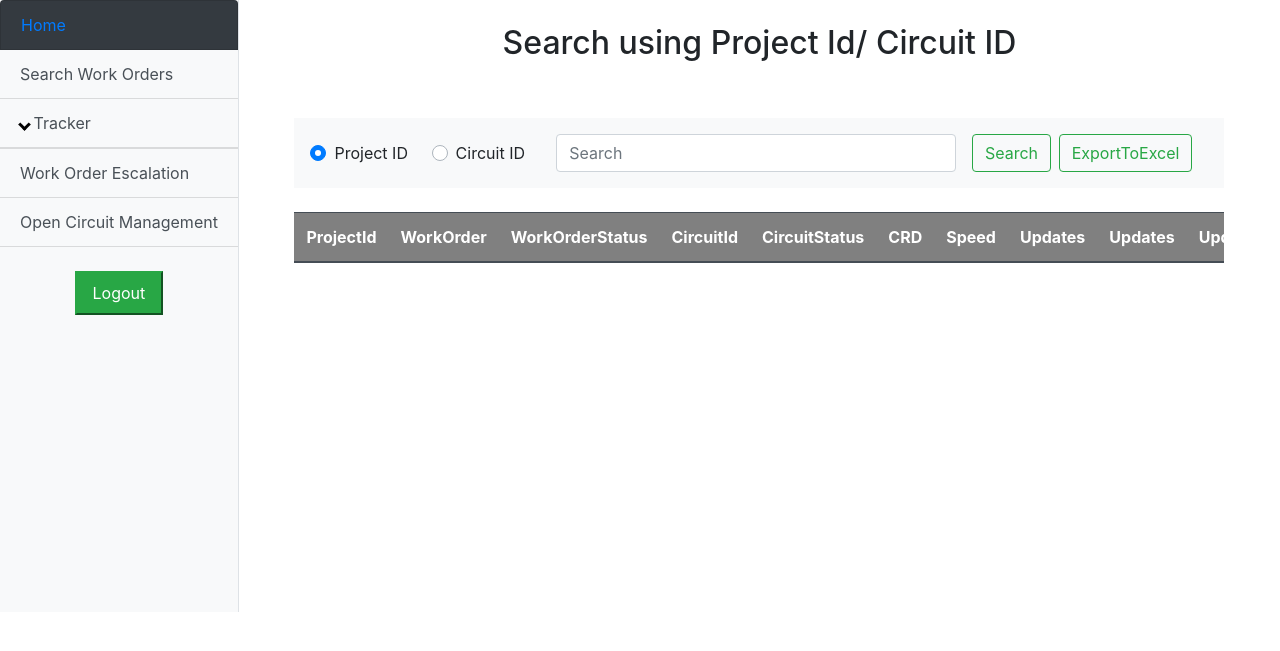
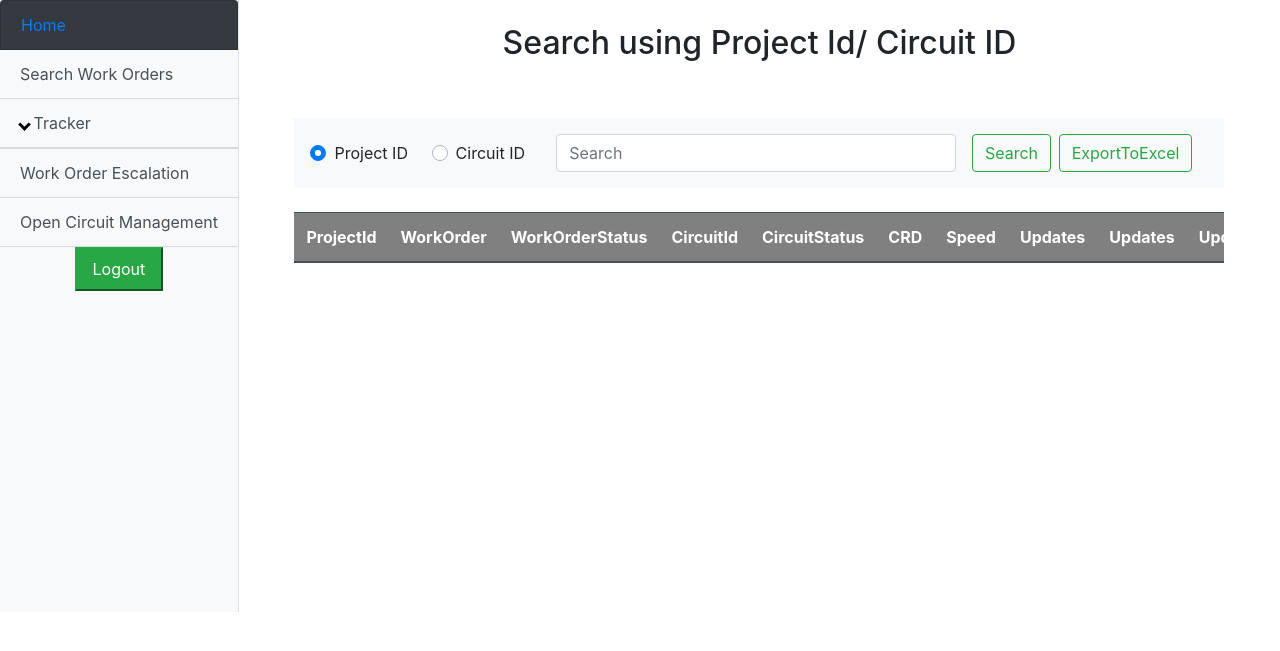
Before and after one commit to itisvivek/SOW4, a Django app: page /Home/SearchWo in a window 1280 px wide. Shown: the top 651 px of the page. Run offline with Django 3.2, Linux system fonts and the light colour scheme; lists and menus that the app fills with data are empty; parts of the project's set-up code (start-up, migrations or seed data) failed here and were passed over; some libraries are stand-ins or nearby versions.

Commit message:
Merge branch 'master' of https://github.com/itisvivek/SOW4
Latest updates

```diff
--- a/Django-master/mysite/Home/templates/Base.html
+++ b/Django-master/mysite/Home/templates/Base.html
@@ -4,7 +4,9 @@
 <head>
 
     <meta charset="utf-8">
-  <meta name="viewport" content="width=device-width, initial-scale=1, shrink-to-fit=yes">
+
+    <meta name="viewport" content="width=device-width, initial-scale=1, shrink-to-fit=no">
+
     <meta name="description" content="">
     <meta name="author" content="">
 
@@ -17,10 +19,12 @@
             display: inline-block;
             padding: 3px;
         }
+
         .down {
             transform: rotate(45deg);
             -webkit-transform: rotate(45deg);
         }
+
         {% block css%}
         {% endblock %}
     </style>
@@ -28,7 +32,8 @@
     {% block script %}
     {% endblock %}
     <!-- Bootstrap CSS -->
-  <link rel="stylesheet" href="https://stackpath.bootstrapcdn.com/bootstrap/4.4.1/css/bootstrap.min.css" integrity="sha384-Vkoo8x4CGsO3+Hhxv8T/Q5PaXtkKtu6ug5TOeNV6gBiFeWPGFN9MuhOf23Q9Ifjh" crossorigin="anonymous">
+    <link rel="stylesheet" href="https://stackpath.bootstrapcdn.com/bootstrap/4.4.1/css/bootstrap.min.css"
+          integrity="sha384-Vkoo8x4CGsO3+Hhxv8T/Q5PaXtkKtu6ug5TOeNV6gBiFeWPGFN9MuhOf23Q9Ifjh" crossorigin="anonymous">
 </head>
 
 <body>
@@ -36,22 +41,34 @@
 <div class="d-flex" id="wrapper">
 
     <!-- Sidebar -->
+
     <div class="bg-light border-right col-xl-2.8 " id="sidebar-wrapper">
+
+        {#    <div class="bg-light border-right col-xl-3 " id="sidebar-wrapper">#}
+
         <a href="/Home" class="list-group-item list-group-item-action bg-dark text-primary sidebar-heading">Home</a>
         <div class="list-group list-group-flush ">
             <a href="/Home/SearchWo" class="list-group-item list-group-item-action bg-light">Search Work Orders</a>
-            <a class="list-group-item list-group-item-action bg-light" data-toggle="collapse" href="#collapseExample"><i class="arrow down"></i> Tracker</a>
+            <a class="list-group-item list-group-item-action bg-light" data-toggle="collapse" href="#collapseExample"><i
+                    class="arrow down"></i> Tracker</a>
             <div class="collapse" id="collapseExample">
                 <ul class="nested">
-                <li style="list-style-type: square"><a href="/Home/ProjectStatusTracker" class="list-group-item list-group-item-action bg-light">Project Status Tracker</a></li>
-                <li style="list-style-type: square"><a href="/Home/ProjectClosureApproval" class="list-group-item list-group-item-action bg-light">Project Closure Approval</a></li>
-                <li style="list-style-type: square"><a href="/Home/BillingTracker" class="list-group-item list-group-item-action bg-light">Circuit Billing Tracker</a></li>
+
+                    <li style="list-style-type: square"><a href="/Home/ProjectStatusTracker"
+                                                           class="list-group-item list-group-item-action bg-light">Project
+                        Status Tracker</a></li>
+                    <li style="list-style-type: square"><a href="/Home/ProjectClosureApproval"
+                                                           class="list-group-item list-group-item-action bg-light">Project
+                        Closure Approval</a></li>
+                    <li style="list-style-type: square"><a href="/Home/BillingTracker"
+                                                           class="list-group-item list-group-item-action bg-light">Circuit
+                        Billing Tracker</a></li>
                 </ul>
             </div>
-        <a href="/Home/WorkOrderEscalation" class="list-group-item list-group-item-action bg-light">Work Order Escalation</a>
-        <a href="/Home/OpenCircuitManagement" class="list-group-item list-group-item-action bg-light">Open Circuit Management</a>
-
-            <br>
+            <a href="/Home/WorkOrderEscalation" class="list-group-item list-group-item-action bg-light">Work Order
+                Escalation</a>
+            <a href="/Home/OpenCircuitManagement" class="list-group-item list-group-item-action bg-light">Open Circuit
+                Management</a>
 
             {% block logout %}
             {% endblock %}
@@ -77,7 +94,7 @@
 
 <!-- Menu Toggle Script -->
 <script>
-    $("#menu-toggle").click(function(e) {
+    $("#menu-toggle").click(function (e) {
         e.preventDefault();
         $("#wrapper").toggleClass("toggled");
     });
@@ -85,9 +102,15 @@
 
 <!-- Optional JavaScript -->
 <!-- jQuery first, then Popper.js, then Bootstrap JS -->
-  <script src="https://code.jquery.com/jquery-3.4.1.slim.min.js" integrity="sha384-J6qa4849blE2+poT4WnyKhv5vZF5SrPo0iEjwBvKU7imGFAV0wwj1yYfoRSJoZ+n" crossorigin="anonymous"></script>
-  <script src="https://cdn.jsdelivr.net/npm/popper.js@1.16.0/dist/umd/popper.min.js" integrity="sha384-Q6E9RHvbIyZFJoft+2mJbHaEWldlvI9IOYy5n3zV9zzTtmI3UksdQRVvoxMfooAo" crossorigin="anonymous"></script>
-  <script src="https://stackpath.bootstrapcdn.com/bootstrap/4.4.1/js/bootstrap.min.js" integrity="sha384-wfSDF2E50Y2D1uUdj0O3uMBJnjuUD4Ih7YwaYd1iqfktj0Uod8GCExl3Og8ifwB6" crossorigin="anonymous"></script>
+<script src="https://code.jquery.com/jquery-3.4.1.slim.min.js"
+        integrity="sha384-J6qa4849blE2+poT4WnyKhv5vZF5SrPo0iEjwBvKU7imGFAV0wwj1yYfoRSJoZ+n"
+        crossorigin="anonymous"></script>
+<script src="https://cdn.jsdelivr.net/npm/popper.js@1.16.0/dist/umd/popper.min.js"
+        integrity="sha384-Q6E9RHvbIyZFJoft+2mJbHaEWldlvI9IOYy5n3zV9zzTtmI3UksdQRVvoxMfooAo"
+        crossorigin="anonymous"></script>
+<script src="https://stackpath.bootstrapcdn.com/bootstrap/4.4.1/js/bootstrap.min.js"
+        integrity="sha384-wfSDF2E50Y2D1uUdj0O3uMBJnjuUD4Ih7YwaYd1iqfktj0Uod8GCExl3Og8ifwB6"
+        crossorigin="anonymous"></script>
 
 </body>
 
--- a/Django-master/mysite/Home/views.py
+++ b/Django-master/mysite/Home/views.py
@@ -3,6 +3,7 @@ from django.http import *
 from django.contrib.auth import authenticate, login, logout
 from django.shortcuts import redirect
 from django.contrib.auth.decorators import login_required
+
 from . import models
 from Home.models import Pol
 import sqlite3
@@ -116,3 +117,5 @@ def Home(request):
         response = render(request, 'Home.html', context)
         # response = render(request, '../Home/templates/Home.html', context)
         return (response)
+
+        return render(request,'Home.html',{'data':data})
--- a/Django-master/mysite/ProjectClosureApproval/templates/ClosureApproval.html
+++ b/Django-master/mysite/ProjectClosureApproval/templates/ClosureApproval.html
@@ -10,6 +10,7 @@
        -->
     }
 {% endblock %}
+<<<<<<< HEAD
 <br>
 {% block logout %}
 
@@ -20,6 +21,8 @@
     </form>
 
 {% endblock %}
+=======
+>>>>>>> e4df2fb56ecc22987233ae096d88c4548e67ffdc
 
 {% block content %}
 <html>
--- a/Django-master/mysite/SearchWo/templates/SearchWo.html
+++ b/Django-master/mysite/SearchWo/templates/SearchWo.html
@@ -15,6 +15,7 @@ form-inline {
 }
 {% endblock %}
 
+<<<<<<< HEAD
 <br>
 {% block logout %}
 
@@ -26,6 +27,8 @@ form-inline {
 
 {% endblock %}
 
+=======
+>>>>>>> e4df2fb56ecc22987233ae096d88c4548e67ffdc
 
 {% block content %}
 
--- a/Django-master/mysite/StatusTracker/templates/StatusTracker.html
+++ b/Django-master/mysite/StatusTracker/templates/StatusTracker.html
@@ -12,6 +12,7 @@
     }
 {% endblock %}
 
+<<<<<<< HEAD
 <br>
 {% block logout %}
 
@@ -24,6 +25,8 @@
 {% endblock %}
 
 
+=======
+>>>>>>> e4df2fb56ecc22987233ae096d88c4548e67ffdc
 {% block content %}
 <html>
 <body>
```
Also changed, not shown: Django-master/mysite/Home/templates/Home.html (+18 -8 lines), Django-master/mysite/Home/models.py (line endings or trailing spaces), Django-master/mysite/db.sqlite3. Lines whose indentation alone changed are shown as unchanged.
